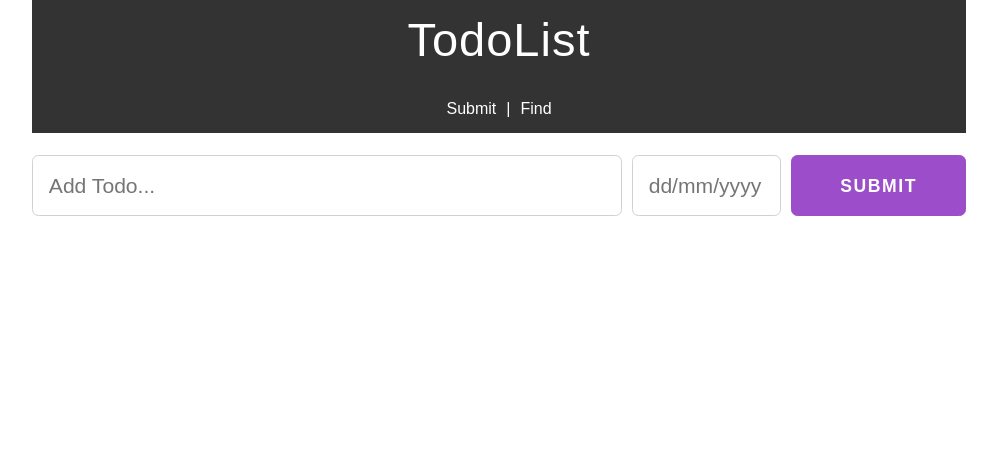
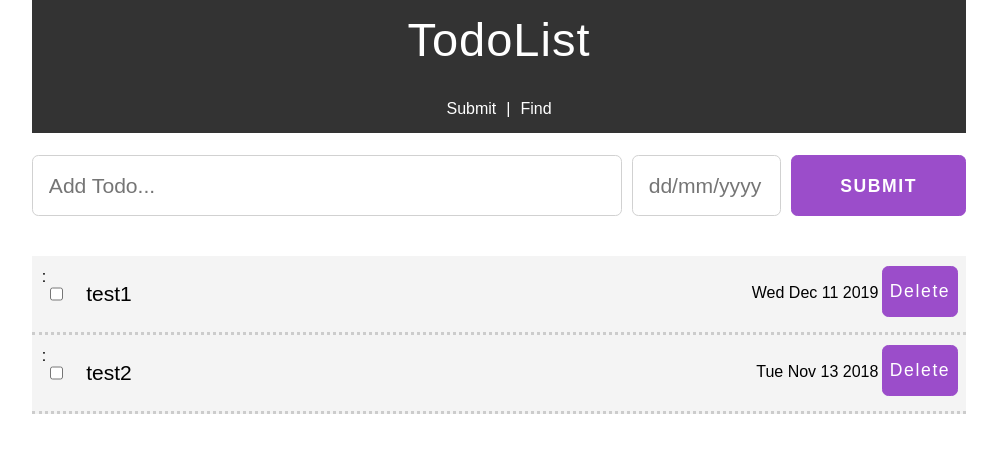
Before and after one commit to Virali/Andersen, a React (Create React App) app: page / in a window 1280 px wide. Shown: the top 452 px of the page, without its empty margins (141-1138 px from the left). Built offline with nearby package versions, Linux system fonts and the light colour scheme.

Commit message:
state fixed

```diff
--- a/src/components/submittab.js
+++ b/src/components/submittab.js
@@ -10,7 +10,7 @@ class SubmitTab extends React.Component {
         this.state = {
             text: '',
             date: '',
-            itemsList: [],
+            todoList: [{text: "test1", date: '11/11/2019', completed: false, id: 0}, {text: "test2", date: '13/10/2018', completed: false, id: 1}],
         }
     }
 
@@ -57,7 +57,7 @@ class SubmitTab extends React.Component {
 
     handleDelete(id) {
         this.setState( state => {
-            const todoList = state.todoList.map(item => item.id !== id);
+            const todoList = state.todoList.filter( item => item.id !== id);
 
             return {todoList: todoList};
         });
--- a/src/components/todoitem.js
+++ b/src/components/todoitem.js
@@ -4,6 +4,7 @@ class TodoItem extends React.Component {
     constructor(props) {
         super(props)
         this.handleChange = this.handleChange.bind(this);
+        this.handleDelete = this.handleDelete.bind(this);
         this.getDate = this.getDate.bind(this);
         this.getStyle = this.getStyle.bind(this);
         // this.state = {
@@ -25,11 +26,8 @@ class TodoItem extends React.Component {
         this.props.onCheckboxChange(this.props.id);
     }
 
-    onClick() {
-        const temporaryItemList = JSON.parse(localStorage.getItem('todoItems'));
-
-        temporaryItemList.splice(temporaryItemList.findIndex( item => item.id === this.state.id) , 1);
-        localStorage.setItem('todoItems', JSON.stringify(temporaryItemList));
+    handleDelete() {
+        this.props.handleDelete(this.props.id);
     }
 
     getStyle() {
@@ -47,7 +45,7 @@ class TodoItem extends React.Component {
                 <input type="checkbox" checked={this.props.completed} onChange={this.handleChange}/>
                 <p style={this.getStyle()}> {this.props.text} </p>
                 <p style={{ position: 'absolute', right : '12%'}}> {this.getDate(this.props.date)} </p>
-                <button className="delete-btn" onClick={() => this.onClick()}>Delete</button>
+                <button className="delete-btn" onClick={this.handleDelete}>Delete</button>
             </div>
         );
     }
```
